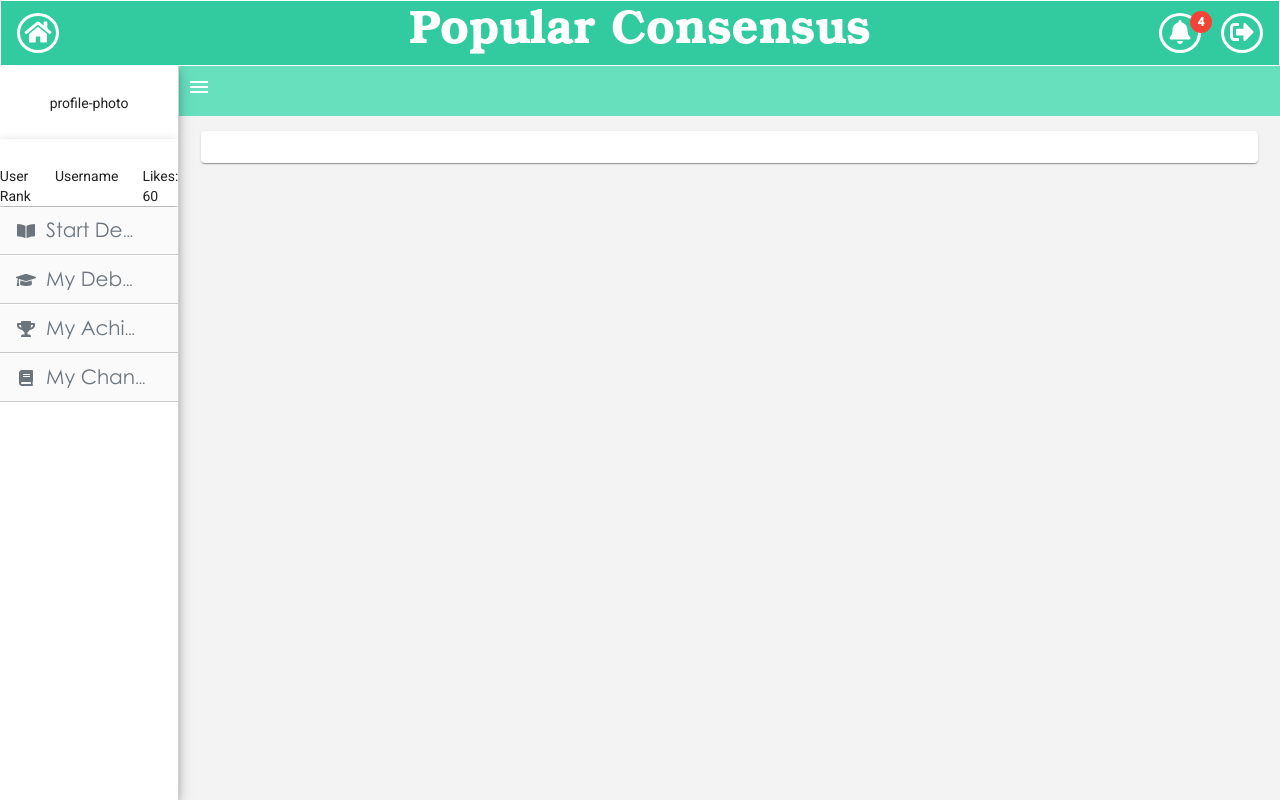
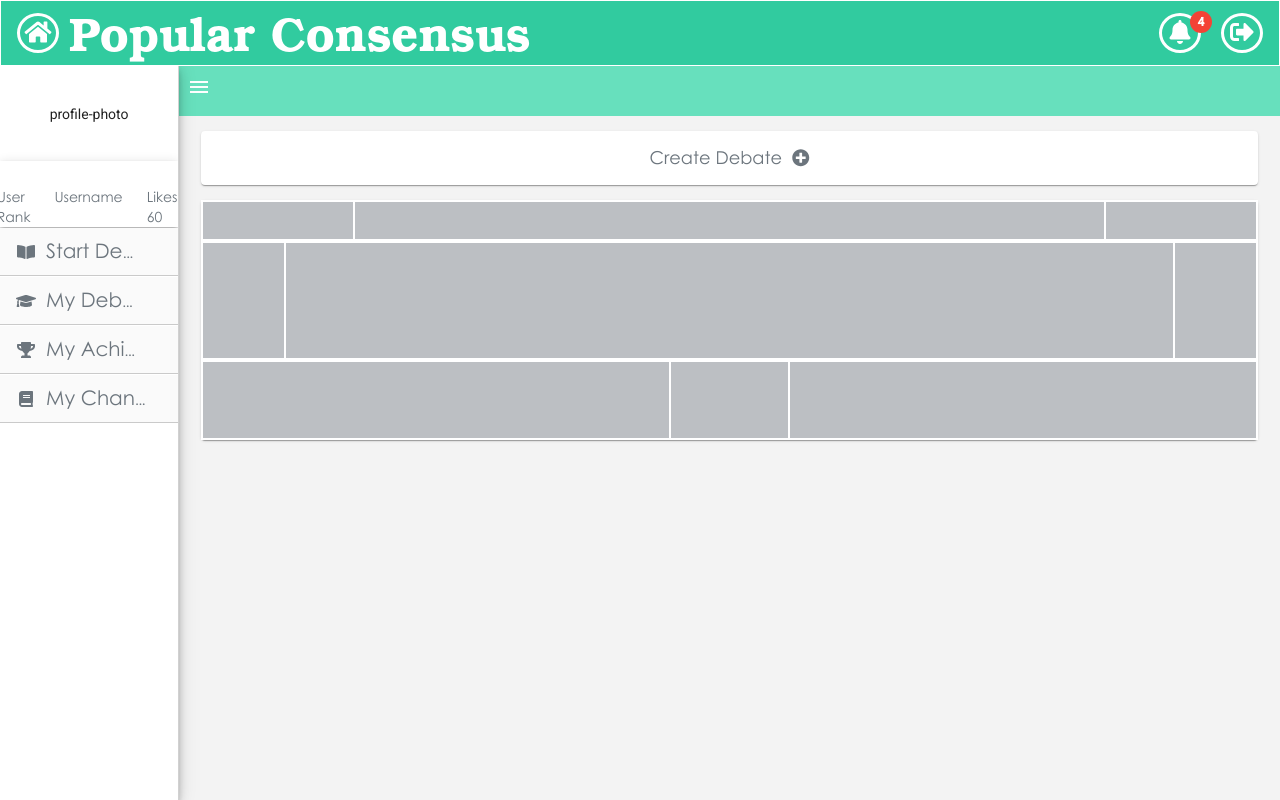
Before and after one commit to Paulo-W/popular-consesnus, an Angular app: page / in a window 1280 px wide. Built offline with nearby package versions, Linux system fonts and the light colour scheme.

Commit message:
Adds card layout to page-content

```diff
--- a/src/app/app.component.html
+++ b/src/app/app.component.html
@@ -2,11 +2,15 @@
   <mat-toolbar color="primary" [class.mat-elevation-z2]="true">
     <mat-toolbar-row id="top-nav">
       <div class="left-nav">
-        <fa-icon [icon]="faHome" [fixedWidth]="true"></fa-icon>
+        <span class="left-icon">
+          <fa-icon [icon]="faHome" [fixedWidth]="true"></fa-icon>
+        </span>
+        <h1>{{title}}</h1>
       </div>
-      <div class="center-nav"><h1 class="text-center">{{title}}</h1></div>
-      <!-- This fills the remaining space of the current row -->
+      <div class="center-nav">
+      </div>
       <div class="right-nav">
+
         <span id="bell">
           <span  matBadge="4" matBadgePosition="above after" matBadgeColor="warn">
             <fa-icon [icon]="faBell" [fixedWidth]="true"></fa-icon>
--- a/src/app/app.component.sass
+++ b/src/app/app.component.sass
@@ -1,6 +1,7 @@
 @import "../styles"
 
 h1
+  margin-top: 15px
   color: white
   font-family: "URW Bookman", serif
   font-weight: bold
@@ -11,6 +12,7 @@ h1
 
 mat-toolbar
   border: solid white 1px
+  @include flex(row wrap, flex-start)
 
 fa-icon
   width: 30px
@@ -33,7 +35,10 @@ span
   padding: 5px
 
 .left-nav
+  display: flex
   text-align: left
+  justify-content: start
+  align-items: center
   flex: 1
 
 .center-nav
@@ -41,5 +46,4 @@ span
   text-align: center
 
 .right-nav
-  flex: 1
   text-align: right
--- a/src/app/page-content/page-content.component.html
+++ b/src/app/page-content/page-content.component.html
@@ -1,5 +1,29 @@
-<div class="flex-container">
-  <mat-card >
-
+<div id="create-container">
+  <mat-card class="create-card">
+    <mat-card-content>
+      <span class="plain-text-x">Create Debate</span>
+      <fa-icon [icon]="faPlusCircle" class="fav-icons right-icon"></fa-icon>
+    </mat-card-content>
   </mat-card>
 </div>
+<div class="debate-container">
+  <mat-card class="debate-card">
+    <div class="debate-card-header example-container">
+      <div class="joined-blue example-container"></div>
+      <div class="debate-card-heading example-container">
+<!--        <mat-card-header>Debate Title</mat-card-header>-->
+      </div>
+      <div class="joined-red example-container"></div>
+    </div>
+    <div class="debate-card-content example-container">
+      <div class="blue-team-votes example-container"></div>
+      <div class="debate-description example-container"></div>
+      <div class="red-team-votes example-container"></div>
+    </div>
+    <div class="debate-card-results example-container">
+      <div class="blue-team-bar example-container"></div>
+      <div class="debate-days-remaining example-container"></div>
+      <div class="red-team-bar example-container"></div>
+    </div>
+  </mat-card>
+</div>
--- a/src/app/page-content/page-content.component.sass
+++ b/src/app/page-content/page-content.component.sass
@@ -1,8 +1,80 @@
 @import "../../styles"
 
-.flex-container
+#create-container
   margin: 15px auto
-  max-width: 96%
+  max-width: $card-width
+
+#create-container:hover
+  cursor: pointer
+  max-width: $card-width + 0.5
+
+.create-card:hover
+  background-color: $secondary-color-hover
+  mat-card-content
+    span, fa-icon
+      opacity: 80%
+
+.debate-container
+  margin: 2px auto
+  max-width: $card-width
+  background-color: #6C757D
+  height: 240px
+
+.debate-card
+  @include flex(column, flex-start)
+  width: 100%
+  height: 100%
+  align-items: center
+
+.example-container
+  width: 100%
+  height: 100%
+  background-color: #6C757D44
+  border: 1px solid white
+
+//#############################################  Begin card Heading ################################################################
+.debate-card-header
+  @include flex(row, space-between)
+  flex: 1 // this flex value references the column value of the card
+
+.joined-blue, .joined-red
+  flex: 1 // this flex value represents the row of the card header
+
+.debate-card-heading
+  flex: 5 // this flex value represents the row of the card header
+
+//#############################################   End card Heading  ################################################################
+//#############################################  Begin card Content ################################################################
+.debate-card-content
+  @include flex(row, flex-start)
+  flex: 3 // this flex value references the column value of the card
+
+.blue-team-votes, .red-team-votes
+  flex: 1
+
+.debate-description
+  flex: 11
+
+//#############################################   End card Content  ################################################################
+//#############################################  Begin card Results ################################################################
+.debate-card-results
+  @include flex(row, space-between)
+  flex: 2 // this flex value references the column value of the card
+
+.blue-team-bar, .red-team-bar
+  flex: 4
+
+.debate-days-remaining
+  flex: 1
+
+//#############################################   End card Results  ################################################################
+
+
+
+
+
+mat-card-content
+  text-align: center
 
 button:focus
   outline: 0
--- a/src/app/page-content/page-content.component.ts
+++ b/src/app/page-content/page-content.component.ts
@@ -1,4 +1,5 @@
-import { Component, OnInit } from '@angular/core';
+import {Component, OnInit} from '@angular/core';
+import {faPlusCircle} from '@fortawesome/free-solid-svg-icons';
 
 @Component({
   selector: 'app-page-content',
@@ -7,7 +8,10 @@ import { Component, OnInit } from '@angular/core';
 })
 export class PageContentComponent implements OnInit {
 
-  constructor() { }
+  faPlusCircle = faPlusCircle;
+
+  constructor() {
+  }
 
   ngOnInit(): void {
   }
--- a/src/app/side-nav/side-nav.component.html
+++ b/src/app/side-nav/side-nav.component.html
@@ -12,25 +12,25 @@
       <mat-selection-list [multiple]="false">
         <mat-list-option>
           <a class="text" matLine href="">
-            <span class="nav-icon"><fa-icon [icon]="faBookOpen" [fixedWidth]="true"></fa-icon></span>
+            <span class="left-icon"><fa-icon [icon]="faBookOpen" [fixedWidth]="true"></fa-icon></span>
             <span class="plain-text">Start Debate</span>
           </a>
         </mat-list-option>
         <mat-list-option>
           <a class="text" matLine href="">
-            <span class="nav-icon"><fa-icon [icon]="faGraduationCap" [fixedWidth]="true"></fa-icon></span>
+            <span class="left-icon"><fa-icon [icon]="faGraduationCap" [fixedWidth]="true"></fa-icon></span>
             <span class="plain-text">My Debates</span>
           </a>
         </mat-list-option>
         <mat-list-option>
           <a class="text" matLine href="">
-            <span class="nav-icon"><fa-icon [icon]="faTrophy" [fixedWidth]="true"></fa-icon></span>
+            <span class="left-icon"><fa-icon [icon]="faTrophy" [fixedWidth]="true"></fa-icon></span>
             <span class="plain-text">My Achievements</span>
           </a>
         </mat-list-option>
         <mat-list-option>
           <a class="text" matLine href="">
-            <span class="nav-icon"><fa-icon [icon]="faBook" [fixedWidth]="true"></fa-icon></span>
+            <span class="left-icon"><fa-icon [icon]="faBook" [fixedWidth]="true"></fa-icon></span>
             <span class="plain-text">My Channels</span>
           </a>
         </mat-list-option>
--- a/src/app/side-nav/side-nav.component.sass
+++ b/src/app/side-nav/side-nav.component.sass
@@ -18,7 +18,7 @@
   align-items: flex-end
 
 .profile-photo
-  flex: 2
+  flex: 3
   @include flex(column, center)
   align-items: center
 
@@ -34,8 +34,5 @@ mat-list-option
 mat-nav-list, mat-selection-list
   padding-top: 0
 
-.nav-icon
-  padding-right: 10px
-
 .links
   flex: 15
--- a/src/app/user-badge/user-badge.component.html
+++ b/src/app/user-badge/user-badge.component.html
@@ -1,5 +1,5 @@
 <div class="row-container">
-  <div class="aligner-item">User Rank</div>
-  <div class="aligner-item">Username</div>
-  <div class="aligner-item">Likes: 60</div>
+  <div class="aligner-item plain-text-s">User Rank</div>
+  <div class="aligner-item plain-text-s">Username</div>
+  <div class="aligner-item plain-text-s">Likes: 60</div>
 </div>
--- a/src/styles.sass
+++ b/src/styles.sass
@@ -1,13 +1,12 @@
 /* You can add global styles to this file, and also import other style files */
 $primary-color: #31CB9F
 $secondary-color: #67E0BD
+$secondary-color-hover: #67E0BD40
 
-$text-color: #6C757D
 
-@font-face
-  font-family: centuary-gothic
-  src: url("src/assets/fonts/century-gothic/century-gothic.ttf") format("opentype")
+$hover-color: #f9f9f9
 
+$card-width: 96%
 
 @mixin transform($property)
   -webkit-transform: $property
@@ -27,7 +26,50 @@ body
   margin: 0
   background-color: #F3F3F3
 
+
+//################################### Fonts Text and Icons ############################################
+
+$text-size-regular: 1.25em
+$text-size-large: 1.27em
+$text-size-small: 1em
+
+$text-color: #6C757D
+
+@font-face
+  font-family: centuary-gothic
+  src: url("src/assets/fonts/century-gothic/century-gothic.ttf") format("opentype")
+
+@mixin plain-text($font-size)
+  font-family: centuary-gothic, sans-serif
+  font-size: $font-size
+  color: $text-color
+
+@mixin fav-icon($font-size)
+  font-size: $font-size
+  color: $text-color
+
 .plain-text
-  font-family: centuary-gothic, sans-serif
-  font-size: 1.25em
-  color: $text-color
+ @include plain-text($text-size-regular)
+
+.plain-text-x
+  @include plain-text($text-size-large)
+
+.plain-text-s
+  @include plain-text($text-size-small)
+
+.fav-icons
+  @include fav-icon($text-size-regular)
+
+.fav-icons-x
+  @include fav-icon($text-size-large)
+
+.fav-icons-s
+  @include fav-icon($text-size-small)
+
+.left-icon
+  padding-right: 10px
+
+.right-icon
+  padding-left: 10px
+
+//########################################################################################
```
